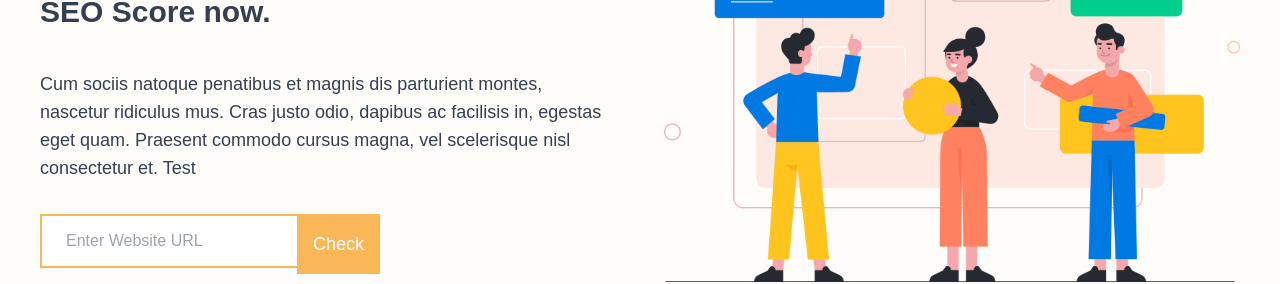
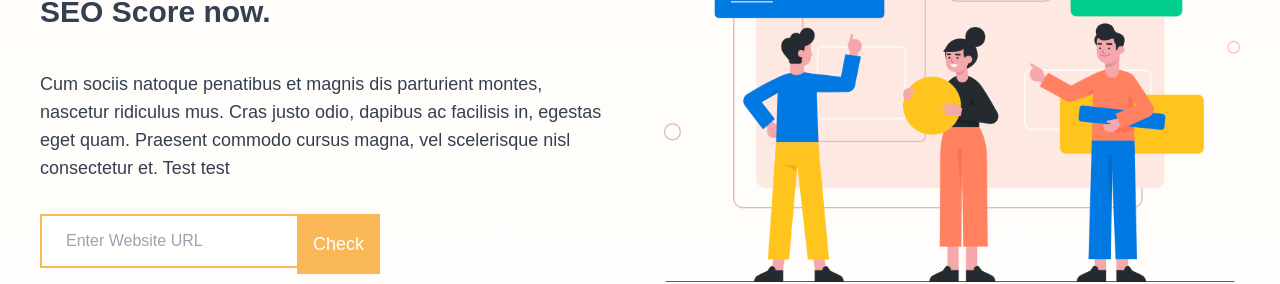
Before and after one commit to Sh4ke96/sandbox, a Next.js app: page / in a window 1280 px wide. Shown: the part 1425-1709 px from the top of the page. Built offline with nearby package versions, Linux system fonts and the light colour scheme.

Commit message:
change text in section analyze

```diff
--- a/components/Sections/SectionAnalyze.tsx
+++ b/components/Sections/SectionAnalyze.tsx
@@ -18,7 +18,7 @@ const SectionAnalyze: FC = () => {
             Cum sociis natoque penatibus et magnis dis parturient montes,
             nascetur ridiculus mus. Cras justo odio, dapibus ac facilisis in,
             egestas eget quam. Praesent commodo cursus magna, vel scelerisque
-            nisl consectetur et. Test
+            nisl consectetur et. Test test
           </p>
           <form action="#">
             <div className="flex">
```
